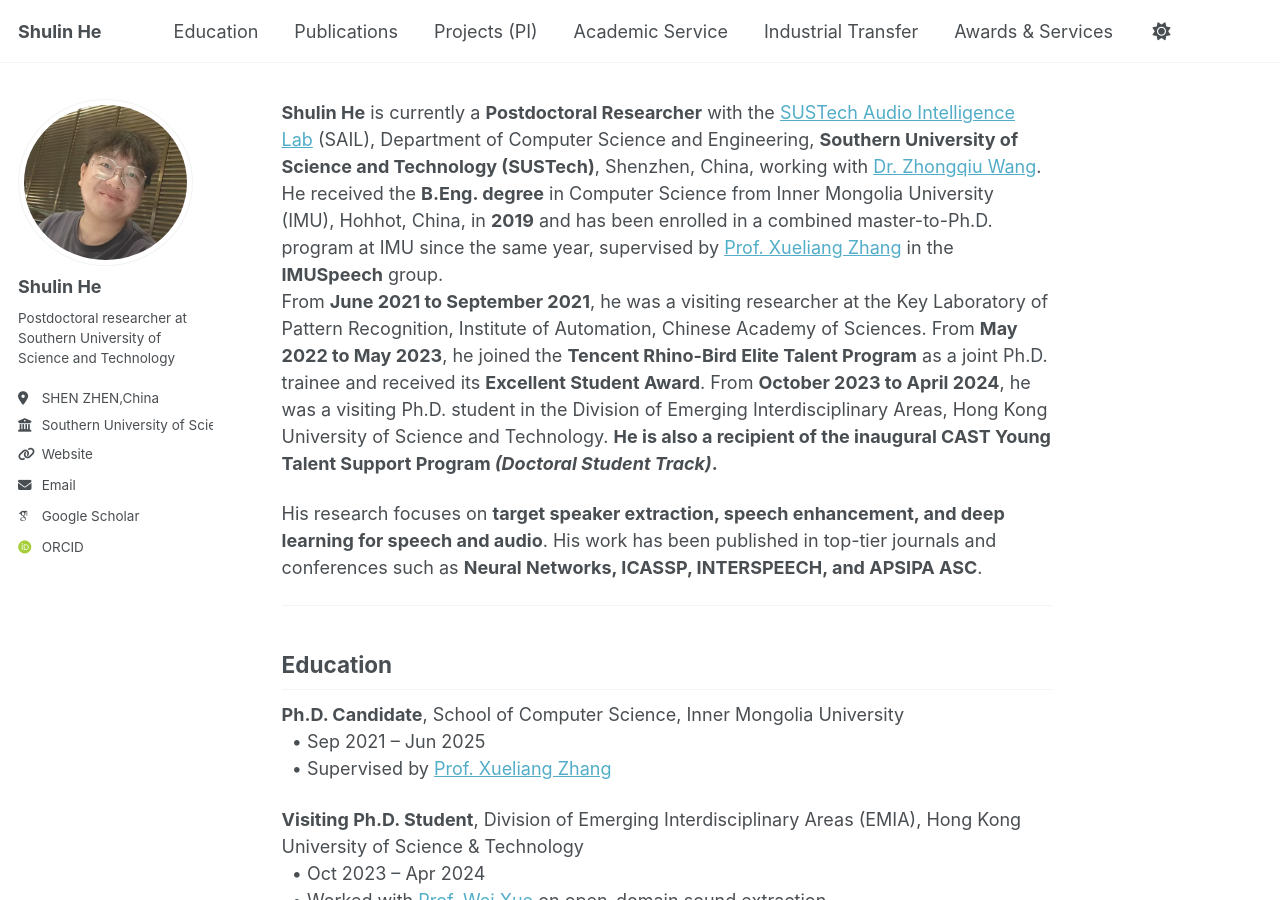
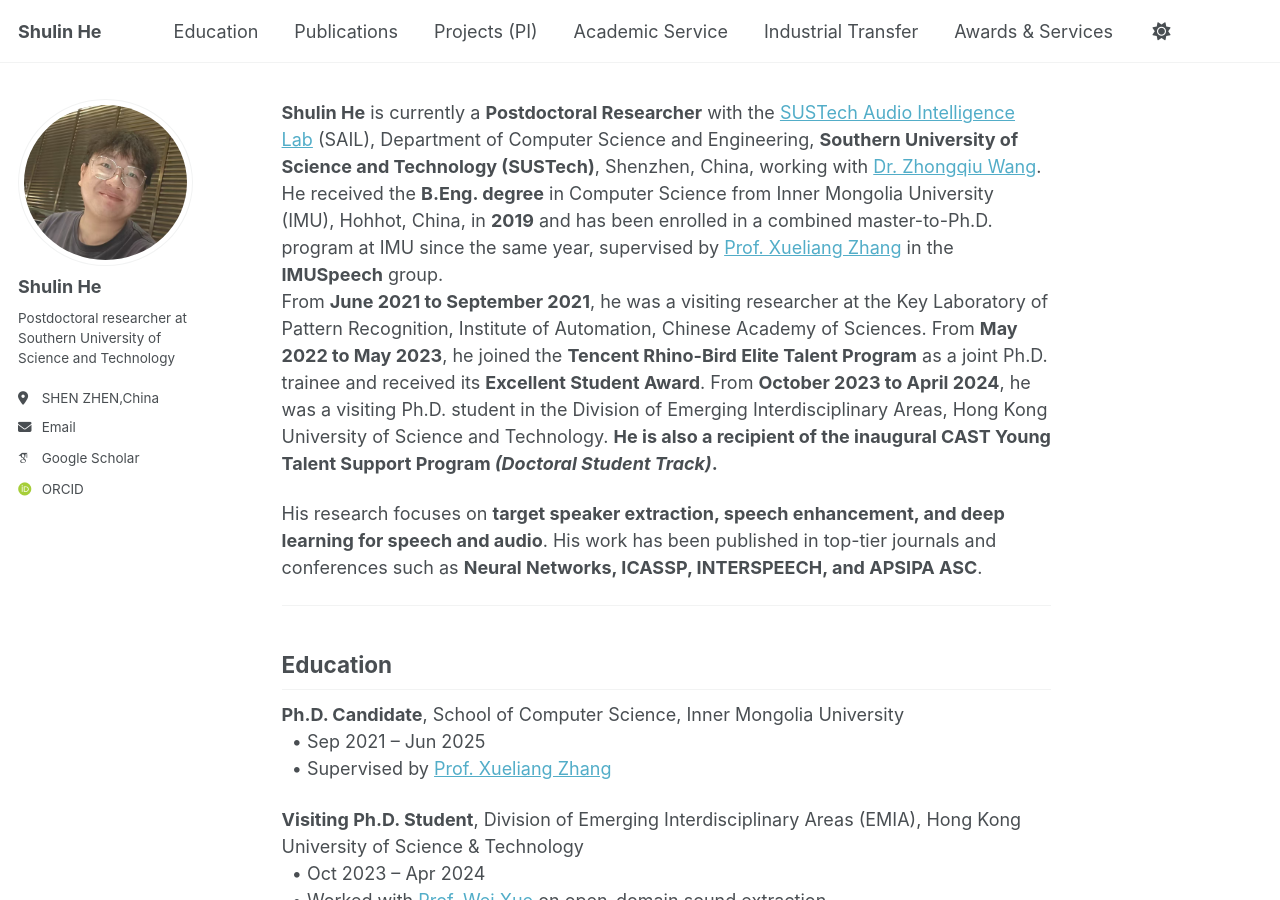
Before and after one commit to heshulin/heshulin.github.io, a Jekyll site: the page built from _pages/about.md, in a window 1280 px wide and 900 px high. Built offline with Jekyll 4.4.1, drawn with Linux system fonts in a browser that asks for light colours; some web fonts are replaced; a script that is not in the unit is left out.

Commit message:
first commit

```diff
--- a/_config.yml
+++ b/_config.yml
@@ -27,8 +27,8 @@ author:
   pronouns         : # example: "she/her"
   bio              : "Postdoctoral researcher at Southern University of Science and Technology"
   location         : "SHEN ZHEN,China"
-  employer         : "Southern University of Science and Technology"
-  uri              : https://slhe.github.io
+  employer         : #"Southern University of Science and Technology"
+  uri              : #https://slhe.github.io
   email            : "slhe@sustech.edu.cn"
 
   # Academic websites
```
